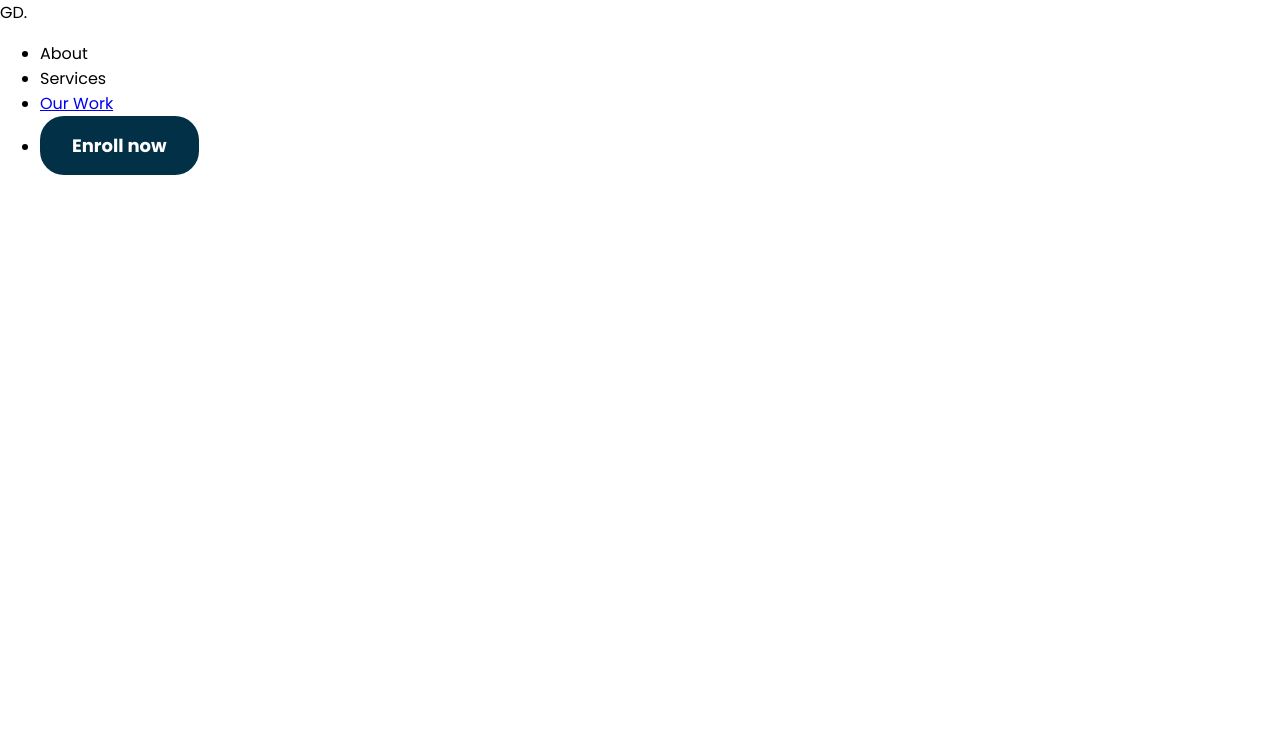
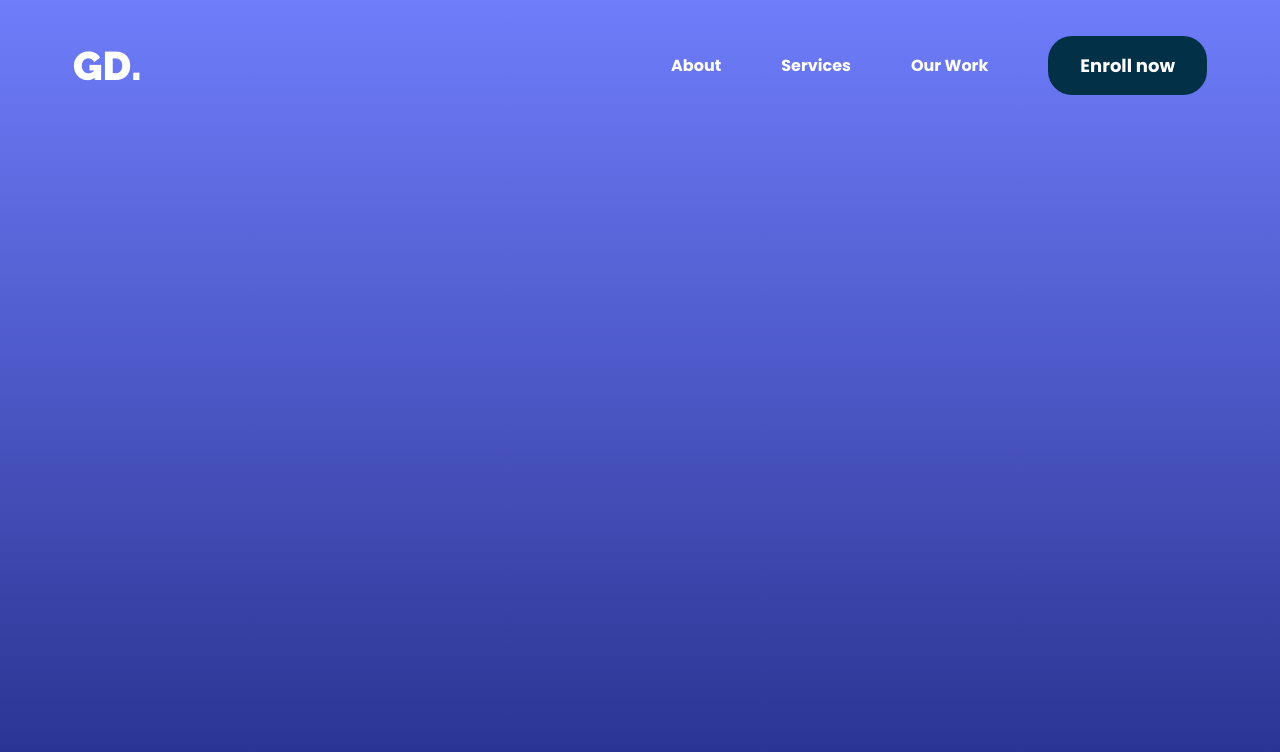
Before and after one commit to JimeBlue/Responsive-Design, a plain HTML site: page index.html in a window 1280 px wide. Drawn offline with Linux system fonts and the light colour scheme.

Commit message:
Style wrapper, header and navbar

```diff
--- a/index.html
+++ b/index.html
@@ -8,14 +8,16 @@
     <title>Responsive Website</title>
   </head>
   <body>
-    <header>
+    <header class="header">
       <div class="wrapper">
-        <nav>
-          <div class="logo">GD.</div>
-          <ul>
-            <li><a href="#"></a>About</li>
-            <li><a href="#"></a>Services</li>
-            <li><a href="#">Our Work</a></li>
+        <nav class="navbar">
+          <div class="navbar__logo">GD.</div>
+          <ul class="navbar__list">
+            <li>
+              <a href="#" class="navbar__link">About</a>
+            </li>
+            <li><a href="#" class="navbar__link">Services</a></li>
+            <li><a href="#" class="navbar__link">Our Work</a></li>
             <!-- add role to anchor to make it accessible -->
             <li>
               <a href="#" class="btn btn--dark" role="button">Enroll now</a>
--- a/style.css
+++ b/style.css
@@ -22,6 +22,12 @@ body {
   font-family: var(--poppins-font);
 }
 
+.wrapper {
+  max-width: 1134px;
+  /* to center */
+  margin: 0 auto;
+}
+
 /* Buttons */
 
 .btn {
@@ -37,3 +43,44 @@ body {
 .btn--dark {
   background: var(--dark-blue-color);
 }
+
+/* Header */
+
+.header {
+  background: linear-gradient(180deg, #6f7dfb 0%, #26308c 100%);
+  height: 100vh;
+  width: 100%;
+}
+
+.navbar {
+  display: flex;
+  justify-content: space-between;
+  align-items: center;
+  position: fixed;
+  width: 1134px;
+  top: 36px;
+  z-index: 100;
+}
+
+.navbar__logo {
+  font-family: var(--raleway-fonts);
+  font-weight: 900;
+  font-size: 40px;
+  color: #ffffff;
+}
+
+.navbar__list {
+  display: flex;
+  align-items: center;
+  gap: 60px;
+  list-style: none;
+  margin: 0;
+}
+
+.navbar__link {
+  font-family: var(--poppins-font);
+  font-weight: 700;
+  font-size: 16px;
+  color: #ffffff;
+  text-decoration: none;
+}
```
